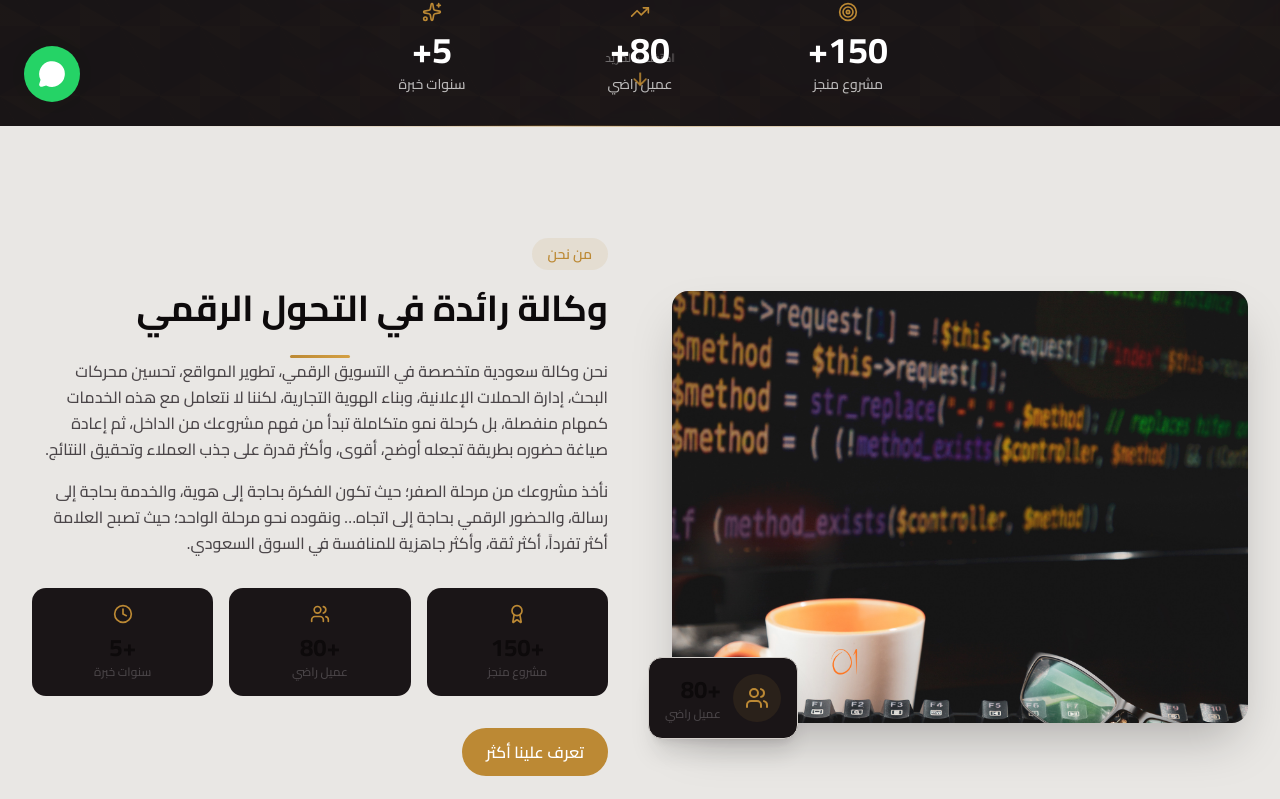
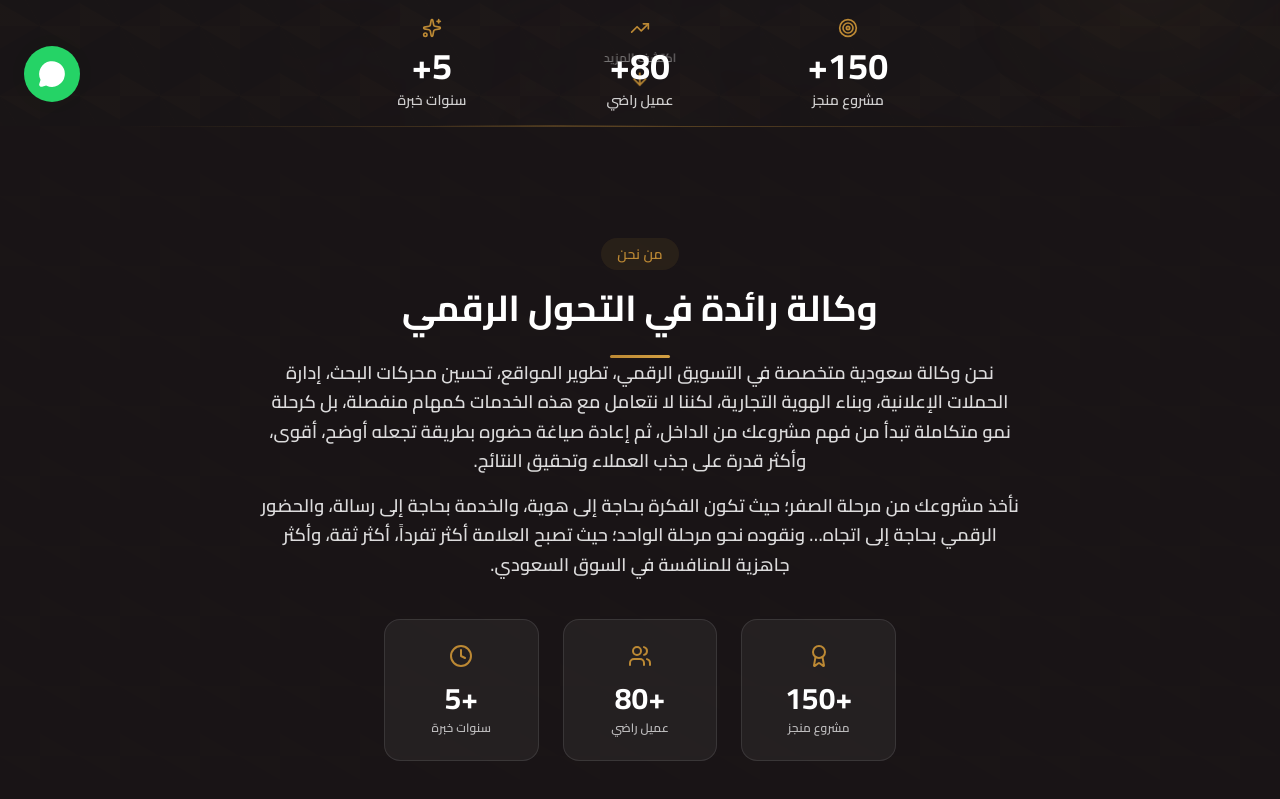
Before and after one commit to fhrrutedf/zero2one-static-, a Next.js app: page / in a window 1280 px wide. Shown: the part 674-1473 px from the top of the page. Built offline with nearby package versions, Linux system fonts and the light colour scheme.

Commit message:
Remove About section image, use Saudi landmarks bg, improve font readability

```diff
--- a/src/app/globals.css
+++ b/src/app/globals.css
@@ -166,9 +166,10 @@
     overflow-x: hidden;
     width: 100%;
     transition: background-color 0.3s ease, color 0.3s ease;
-    font-weight: 500;
+    font-weight: 600;
     -webkit-font-smoothing: antialiased;
     -moz-osx-font-smoothing: grayscale;
+    letter-spacing: 0.01em;
   }
   html.dir-changing body {
     opacity: 0.97;
@@ -220,7 +221,7 @@
   backdrop-filter: blur(4px);
   -webkit-backdrop-filter: blur(4px);
   --foreground: #ffffff;
-  --muted-foreground: #d4ccc6;
+  --muted-foreground: #e8e2dc;
   --card: rgba(42, 26, 27, 0.8);
   --card-foreground: #ffffff;
   --border: #3d2e30;
@@ -235,7 +236,7 @@
   backdrop-filter: blur(4px);
   -webkit-backdrop-filter: blur(4px);
   --foreground: #ffffff;
-  --muted-foreground: #d4ccc6;
+  --muted-foreground: #e8e2dc;
   --card: rgba(26, 21, 23, 0.8);
   --card-foreground: #ffffff;
   --border: #3d2e30;
@@ -250,7 +251,7 @@
   backdrop-filter: blur(4px);
   -webkit-backdrop-filter: blur(4px);
   --foreground: #0d0a0b;
-  --muted-foreground: #4a4548;
+  --muted-foreground: #3a3538;
   --card: rgba(255, 255, 255, 0.9);
   --card-foreground: #0d0a0b;
   --border: #d4d0cc;
@@ -265,7 +266,7 @@
   backdrop-filter: blur(4px);
   -webkit-backdrop-filter: blur(4px);
   --foreground: #0d0a0b;
-  --muted-foreground: #4a4548;
+  --muted-foreground: #3a3538;
   --card: rgba(255, 255, 255, 0.9);
   --card-foreground: #0d0a0b;
   --border: #d4d0cc;
--- a/src/components/About.tsx
+++ b/src/components/About.tsx
@@ -3,10 +3,9 @@
 import { useEffect, useRef, useState } from 'react';
 import { useLanguage } from './LanguageProvider';
 import { Award, Users, Clock } from 'lucide-react';
-import Image from 'next/image';
 
 export default function About() {
-  const { t, isRTL } = useLanguage();
+  const { t } = useLanguage();
   const sectionRef = useRef<HTMLElement>(null);
   const [visible, setVisible] = useState(false);
 
@@ -20,73 +19,49 @@ export default function About() {
   }, []);
 
   return (
-    <section id="about" ref={sectionRef} className="py-14 sm:py-20 lg:py-28 section-light section-gold-accent-top">
-      <div className="container mx-auto px-4 sm:px-6 lg:px-8">
-        <div className="grid grid-cols-1 lg:grid-cols-2 gap-8 lg:gap-16 items-center">
-          {/* Image Side */}
-          <div className={`relative ${visible ? (isRTL ? 'animate-fade-in-right' : 'animate-fade-in-left') : 'opacity-0'}`}>
-            <div className="relative rounded-xl sm:rounded-2xl overflow-hidden shadow-2xl">
-              <div className="aspect-[4/3] relative">
-                <Image
-                  src="/images/thumb-one.png"
-                  alt="ZERO 2 ONE - بيئة العمل"
-                  fill
-                  className="object-cover"
-                  sizes="(max-width: 1024px) 100vw, 50vw"
-                />
+    <section id="about" ref={sectionRef} className="py-14 sm:py-20 lg:py-28 section-dark section-gold-accent-top relative overflow-hidden">
+      {/* Let Saudi landmarks background show through */}
+      <div className="absolute inset-0 geometric-pattern opacity-10" />
+
+      <div className="container mx-auto px-4 sm:px-6 lg:px-8 relative z-10">
+        <div className={`text-center max-w-3xl mx-auto ${visible ? 'animate-fade-in-up' : 'opacity-0'}`}>
+          <span className="inline-block px-3 sm:px-4 py-1 sm:py-1.5 rounded-full bg-[#bc8934]/10 text-[#bc8934] text-xs sm:text-sm font-semibold mb-3 sm:mb-4">
+            {t('about_tag')}
+          </span>
+          <h2 className="text-2xl sm:text-3xl lg:text-4xl font-bold text-white mb-4 sm:mb-6 leading-tight">
+            {t('about_title')}
+          </h2>
+          <div className="section-divider mb-6 sm:mb-8" />
+          <p className="text-white/85 leading-relaxed mb-3 sm:mb-4 text-sm sm:text-base lg:text-lg font-semibold">{t('about_p1')}</p>
+          <p className="text-white/85 leading-relaxed mb-8 sm:mb-10 text-sm sm:text-base lg:text-lg font-semibold">{t('about_p2')}</p>
+
+          <div className="grid grid-cols-3 gap-3 sm:gap-6 mb-8 sm:mb-10 max-w-lg mx-auto">
+            <div className="text-center p-4 sm:p-6 rounded-xl sm:rounded-2xl bg-white/5 backdrop-blur-sm border border-white/10">
+              <div className="flex items-center justify-center mb-2 sm:mb-3">
+                <Award size={20} className="text-[#bc8934] sm:w-6 sm:h-6" />
               </div>
+              <div className="text-xl sm:text-3xl font-bold text-white">+150</div>
+              <div className="text-[10px] sm:text-xs text-white/70 font-semibold mt-1">{t('about_stats_projects')}</div>
             </div>
-            <div className={`hidden lg:flex absolute -bottom-4 ${isRTL ? '-left-6' : '-right-6'} bg-card-bg rounded-xl shadow-xl shadow-black/10 border border-border p-4 items-center gap-3`}>
-              <div className="w-12 h-12 rounded-full bg-[#bc8934]/10 flex items-center justify-center shrink-0">
-                <Users size={24} className="text-[#bc8934]" />
+            <div className="text-center p-4 sm:p-6 rounded-xl sm:rounded-2xl bg-white/5 backdrop-blur-sm border border-white/10">
+              <div className="flex items-center justify-center mb-2 sm:mb-3">
+                <Users size={20} className="text-[#bc8934] sm:w-6 sm:h-6" />
               </div>
-              <div>
-                <div className="text-2xl font-bold text-foreground">+80</div>
-                <div className="text-xs text-muted-foreground">{t('about_stats_clients')}</div>
+              <div className="text-xl sm:text-3xl font-bold text-white">+80</div>
+              <div className="text-[10px] sm:text-xs text-white/70 font-semibold mt-1">{t('about_stats_clients')}</div>
+            </div>
+            <div className="text-center p-4 sm:p-6 rounded-xl sm:rounded-2xl bg-white/5 backdrop-blur-sm border border-white/10">
+              <div className="flex items-center justify-center mb-2 sm:mb-3">
+                <Clock size={20} className="text-[#bc8934] sm:w-6 sm:h-6" />
               </div>
+              <div className="text-xl sm:text-3xl font-bold text-white">+5</div>
+              <div className="text-[10px] sm:text-xs text-white/70 font-semibold mt-1">{t('about_stats_experience')}</div>
             </div>
           </div>
 
-          {/* Text Side */}
-          <div className={`${visible ? (isRTL ? 'animate-fade-in-left' : 'animate-fade-in-right') : 'opacity-0'}`}>
-            <span className="inline-block px-3 sm:px-4 py-1 sm:py-1.5 rounded-full bg-[#bc8934]/10 text-[#bc8934] text-xs sm:text-sm font-semibold mb-3 sm:mb-4">
-              {t('about_tag')}
-            </span>
-            <h2 className="text-2xl sm:text-3xl lg:text-4xl font-bold text-foreground mb-4 sm:mb-6 leading-tight">
-              {t('about_title')}
-            </h2>
-            <div className="section-divider mb-6 sm:mb-8" />
-            <p className="text-muted-foreground leading-relaxed mb-3 sm:mb-4 text-sm sm:text-base font-medium">{t('about_p1')}</p>
-            <p className="text-muted-foreground leading-relaxed mb-6 sm:mb-8 text-sm sm:text-base font-medium">{t('about_p2')}</p>
-
-            <div className="grid grid-cols-3 gap-2 sm:gap-4 mb-6 sm:mb-8">
-              <div className="text-center p-3 sm:p-4 rounded-lg sm:rounded-xl bg-card-bg">
-                <div className="flex items-center justify-center mb-1 sm:mb-2">
-                  <Award size={16} className="text-[#bc8934] sm:w-5 sm:h-5" />
-                </div>
-                <div className="text-lg sm:text-2xl font-bold text-foreground">+150</div>
-                <div className="text-[10px] sm:text-xs text-muted-foreground">{t('about_stats_projects')}</div>
-              </div>
-              <div className="text-center p-3 sm:p-4 rounded-lg sm:rounded-xl bg-card-bg">
-                <div className="flex items-center justify-center mb-1 sm:mb-2">
-                  <Users size={16} className="text-[#bc8934] sm:w-5 sm:h-5" />
-                </div>
-                <div className="text-lg sm:text-2xl font-bold text-foreground">+80</div>
-                <div className="text-[10px] sm:text-xs text-muted-foreground">{t('about_stats_clients')}</div>
-              </div>
-              <div className="text-center p-3 sm:p-4 rounded-lg sm:rounded-xl bg-card-bg">
-                <div className="flex items-center justify-center mb-1 sm:mb-2">
-                  <Clock size={16} className="text-[#bc8934] sm:w-5 sm:h-5" />
-                </div>
-                <div className="text-lg sm:text-2xl font-bold text-foreground">+5</div>
-                <div className="text-[10px] sm:text-xs text-muted-foreground">{t('about_stats_experience')}</div>
-              </div>
-            </div>
-
-            <a href="#services" onClick={(e) => { e.preventDefault(); document.querySelector('#services')?.scrollIntoView({ behavior: 'smooth' }); }} className="inline-flex items-center gap-2 px-5 sm:px-6 py-2.5 sm:py-3 rounded-full bg-[#bc8934] text-white font-semibold text-sm sm:text-base hover:bg-[#9a6e2a] transition-all duration-300">
-              {t('about_btn')}
-            </a>
-          </div>
+          <a href="#services" onClick={(e) => { e.preventDefault(); document.querySelector('#services')?.scrollIntoView({ behavior: 'smooth' }); }} className="inline-flex items-center gap-2 px-6 sm:px-8 py-3 sm:py-3.5 rounded-full bg-[#bc8934] text-white font-bold text-sm sm:text-base hover:bg-[#9a6e2a] transition-all duration-300 shadow-lg shadow-[#bc8934]/25">
+            {t('about_btn')}
+          </a>
         </div>
       </div>
     </section>
--- a/src/components/Hero.tsx
+++ b/src/components/Hero.tsx
@@ -71,7 +71,7 @@ export default function Hero() {
             </h1>
           )}
 
-          <p className="text-base sm:text-lg lg:text-xl max-w-xl sm:max-w-2xl mx-auto mb-8 sm:mb-12 leading-relaxed px-2 animate-fade-in-up delay-400 text-white/80 font-medium">
+          <p className="text-base sm:text-lg lg:text-xl max-w-xl sm:max-w-2xl mx-auto mb-8 sm:mb-12 leading-relaxed px-2 animate-fade-in-up delay-400 text-white/90 font-semibold">
             {t('hero_subtitle')}
           </p>
 
@@ -88,17 +88,17 @@ export default function Hero() {
             <div className="text-center">
               <Target size={16} className="text-[#bc8934] mx-auto mb-1.5 sm:mb-2 sm:w-5 sm:h-5" />
               <div className="text-2xl sm:text-3xl lg:text-4xl font-bold text-white"><CountUp target={150} suffix="+" /></div>
-              <div className="text-xs sm:text-sm mt-0.5 sm:mt-1 text-white/70 font-medium">{t('about_stats_projects')}</div>
+              <div className="text-xs sm:text-sm mt-0.5 sm:mt-1 text-white/80 font-semibold">{t('about_stats_projects')}</div>
             </div>
             <div className="text-center">
               <TrendingUp size={16} className="text-[#bc8934] mx-auto mb-1.5 sm:mb-2 sm:w-5 sm:h-5" />
               <div className="text-2xl sm:text-3xl lg:text-4xl font-bold text-white"><CountUp target={80} suffix="+" /></div>
-              <div className="text-xs sm:text-sm mt-0.5 sm:mt-1 text-white/70 font-medium">{t('about_stats_clients')}</div>
+              <div className="text-xs sm:text-sm mt-0.5 sm:mt-1 text-white/80 font-semibold">{t('about_stats_clients')}</div>
             </div>
             <div className="text-center">
               <Sparkles size={16} className="text-[#bc8934] mx-auto mb-1.5 sm:mb-2 sm:w-5 sm:h-5" />
               <div className="text-2xl sm:text-3xl lg:text-4xl font-bold text-white"><CountUp target={5} suffix="+" /></div>
-              <div className="text-xs sm:text-sm mt-0.5 sm:mt-1 text-white/70 font-medium">{t('about_stats_experience')}</div>
+              <div className="text-xs sm:text-sm mt-0.5 sm:mt-1 text-white/80 font-semibold">{t('about_stats_experience')}</div>
             </div>
           </div>
         </div>
--- a/src/components/Portfolio.tsx
+++ b/src/components/Portfolio.tsx
@@ -65,7 +65,7 @@ export default function Portfolio() {
 
           {/* Subtitle - fades in from bottom */}
           <p
-            className={`text-muted-foreground leading-relaxed text-sm sm:text-base font-medium transition-all duration-700 ${
+            className={`text-foreground/85 leading-relaxed text-sm sm:text-base font-semibold transition-all duration-700 ${
               visible ? 'animate-slide-from-bottom' : 'opacity-0 translate-y-10'
             }`}
             style={{ animationDelay: '450ms' }}
--- a/src/components/Services.tsx
+++ b/src/components/Services.tsx
@@ -41,7 +41,7 @@ export default function Services() {
           </span>
           <h2 className="text-2xl sm:text-3xl lg:text-4xl font-bold text-foreground mb-3 sm:mb-4">{t('services_title')}</h2>
           <div className="section-divider mb-4 sm:mb-6" />
-          <p className="text-muted-foreground leading-relaxed text-sm sm:text-base font-medium">{t('services_subtitle')}</p>
+          <p className="text-white/85 leading-relaxed text-sm sm:text-base font-semibold">{t('services_subtitle')}</p>
         </div>
 
         <div className="grid grid-cols-1 sm:grid-cols-2 lg:grid-cols-3 gap-4 sm:gap-6 lg:gap-8">
@@ -53,7 +53,7 @@ export default function Services() {
                   <Icon size={24} className="text-[#bc8934] sm:w-8 sm:h-8" />
                 </div>
                 <h3 className="text-lg sm:text-xl font-bold text-foreground mb-2 sm:mb-3">{t(service.titleKey)}</h3>
-                <p className="text-muted-foreground leading-relaxed mb-4 sm:mb-6 text-xs sm:text-sm font-medium">{t(service.descKey)}</p>
+                <p className="text-white/85 leading-relaxed mb-4 sm:mb-6 text-xs sm:text-sm font-semibold">{t(service.descKey)}</p>
                 <a href="https://wa.me/966530307054" target="_blank" rel="noopener noreferrer" className="inline-flex items-center gap-1.5 sm:gap-2 px-4 sm:px-5 py-2 sm:py-2.5 rounded-full bg-[#25D366]/10 text-[#25D366] font-semibold text-xs sm:text-sm hover:bg-[#25D366] hover:text-white transition-all duration-300 min-h-[44px]">
                   <MessageCircle size={14} className="sm:w-4 sm:h-4 shrink-0" />
                   <span>{t('services_whatsapp')}</span>
--- a/src/components/Stats.tsx
+++ b/src/components/Stats.tsx
@@ -86,7 +86,7 @@ export default function Stats() {
                 <div className="text-2xl sm:text-4xl lg:text-5xl font-bold mb-1 sm:mb-2 text-foreground">
                   <AnimatedCounter target={stat.target} suffix={stat.suffix} />
                 </div>
-                <div className="text-[10px] sm:text-sm font-medium text-muted-foreground">{t(stat.labelKey)}</div>
+                <div className="text-[10px] sm:text-sm font-semibold text-foreground/85">{t(stat.labelKey)}</div>
               </div>
             );
           })}
--- a/src/components/WhyUs.tsx
+++ b/src/components/WhyUs.tsx
@@ -38,7 +38,7 @@ export default function WhyUs() {
           </span>
           <h2 className="text-2xl sm:text-3xl lg:text-4xl font-bold text-foreground mb-3 sm:mb-4">{t('whyus_title')}</h2>
           <div className="section-divider mb-4 sm:mb-6" />
-          <p className="text-muted-foreground leading-relaxed text-sm sm:text-base">{t('whyus_subtitle')}</p>
+          <p className="text-white/85 leading-relaxed text-sm sm:text-base font-semibold">{t('whyus_subtitle')}</p>
         </div>
 
         <div className="grid grid-cols-1 lg:grid-cols-3 gap-6 sm:gap-8">
@@ -50,7 +50,7 @@ export default function WhyUs() {
                   <Icon size={26} className="text-[#bc8934] sm:w-8 sm:h-8" />
                 </div>
                 <h3 className="text-lg sm:text-xl font-bold text-foreground mb-3 sm:mb-4">{t(feature.titleKey)}</h3>
-                <p className="text-muted-foreground text-sm sm:text-base leading-relaxed font-medium">{t(feature.descKey)}</p>
+                <p className="text-white/85 text-sm sm:text-base leading-relaxed font-semibold">{t(feature.descKey)}</p>
               </div>
             );
           })}
```
Also changed, not shown: src/components/Contact.tsx (+4 -4 lines), src/components/Footer.tsx (+8 -8 lines), src/components/Results.tsx (+4 -4 lines).
